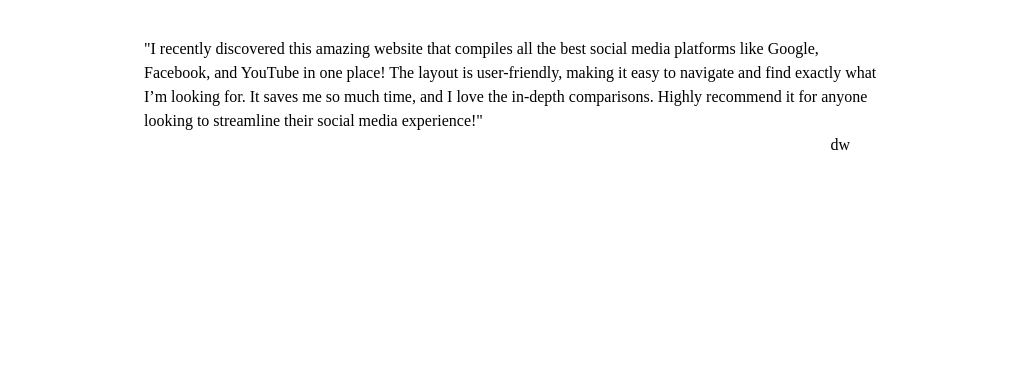
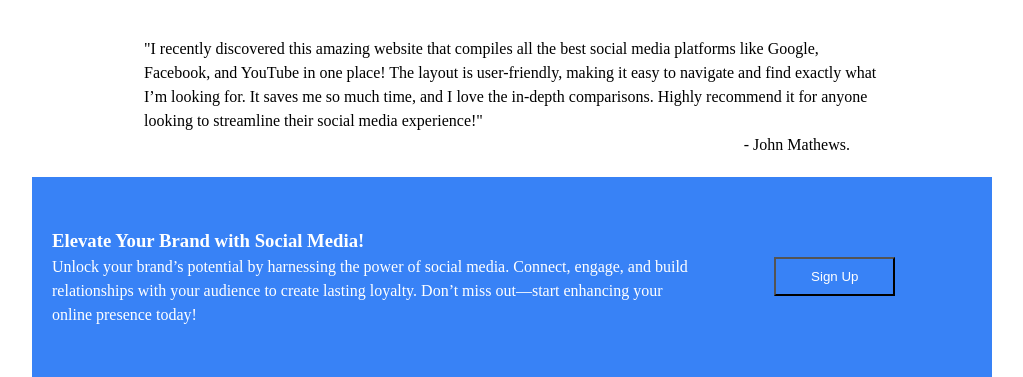
Before and after one commit to amitjadhav95/allSocialMedia, a plain HTML site: page index.html in a window 1280 px wide. Shown: the part 584-961 px from the top of the page, without its empty margins (128-1151 px from the left). Before the commit the page ends 800 px from the top, so only its background shows below. Drawn offline with Linux system fonts and the light colour scheme.

Commit message:
Sign up section layout

```diff
--- a/index.html
+++ b/index.html
@@ -67,9 +67,21 @@
                 platforms like Google, Facebook, and YouTube in one place! The layout is user-friendly, making it easy
                 to navigate and find exactly what I’m looking for. It saves me so much time, and I love the in-depth
                 comparisons. Highly recommend it for anyone looking to streamline their social media experience!"</p>
-            <p class="reviewAuthor">dw</p>
+            <p class="reviewAuthor">- John Mathews.</p>
         </div>
     </section>
+
+    <div class="container signUp">
+        <div class="signUpText">
+            <h3>Elevate Your Brand with Social Media!</h3>
+            <p>Unlock your brand’s potential by harnessing the power of social media. Connect, engage, and build
+                relationships with your audience to create lasting loyalty. Don’t miss out—start enhancing your online
+                presence today!</p>
+        </div>
+        <div class="signUpButton">
+            <button id="signUpNow">Sign Up</button>
+        </div>
+    </div>
 </body>
 
 </html>
--- a/styles.css
+++ b/styles.css
@@ -192,3 +192,37 @@ a {
     padding-right: 30px;
     text-align: left;
 }
+
+/* Sign Up */
+
+.signUp {
+    display: flex;
+    justify-content: center;
+    align-items: center;
+    /* border:4px solid rgb(80, 231, 34); */
+    background-color: #3882F6;
+    align-items: stretch;
+    /* Remove at media query */
+    flex-wrap: wrap;
+    Color: white;
+    min-height: 200px;
+    align-content: center;
+    gap: 5px;
+}
+
+.signUpText {
+    flex: 7;
+}
+
+.signUpButton {
+    display: flex;
+    align-items: center;
+    flex: 3;
+    justify-content: center;
+}
+
+#signUpNow {
+    background-color: transparent;
+    color: white;
+    padding: 10px 35px;
+}
```
